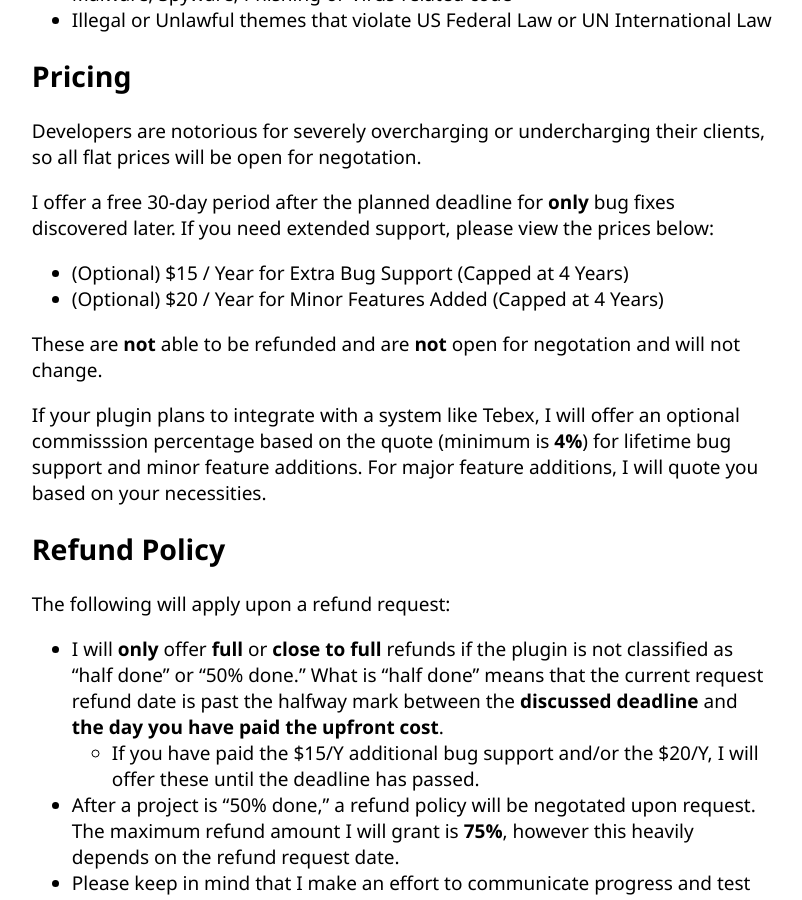
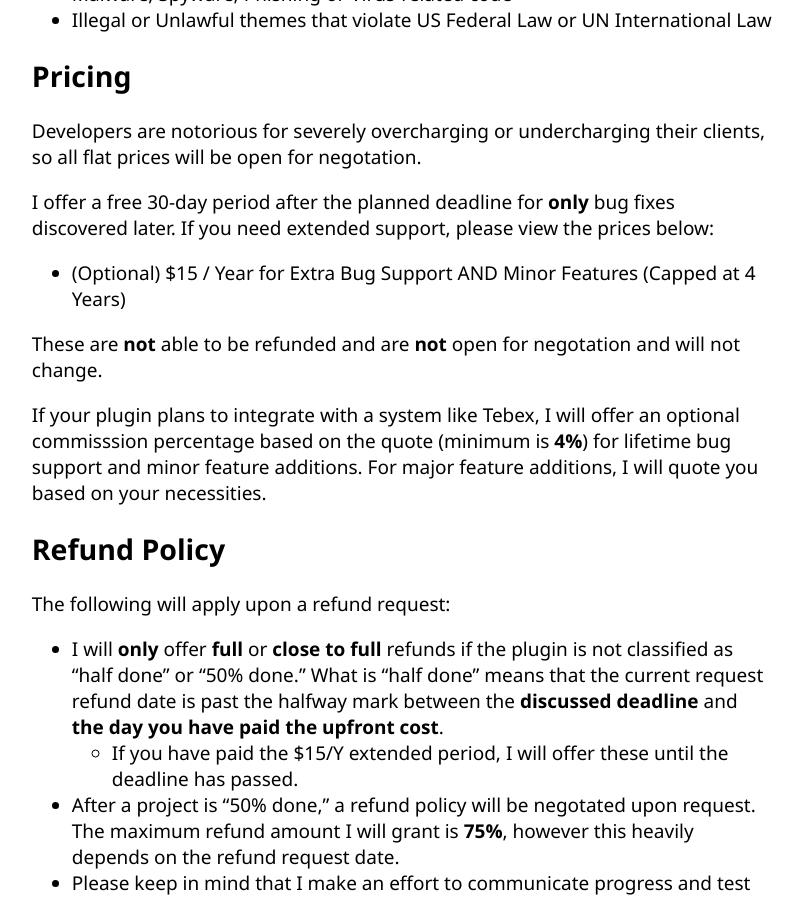
Before and after one commit to gmitch215/gmitch, a Jekyll site: the page built from commissions.md, in a window 1280 px wide and 900 px high, scrolled down 875 px. Shown: the whole window, without its empty margins (237-1039 px from the left). Built offline with Jekyll 4.4.1, drawn with Linux system fonts in a browser that asks for light colours.

Commit message:
Update commissions.md
Signed-off-by: Gregory Mitchell <gamercoder215@teaminceptus.us>

```diff
--- a/commissions.md
+++ b/commissions.md
@@ -37,8 +37,7 @@ Developers are notorious for severely overcharging or undercharging their client
 
 I offer a free 30-day period after the planned deadline for **only** bug fixes discovered later. If you need extended support, please view the prices below:
 
-- (Optional) $15 / Year for Extra Bug Support (Capped at 4 Years)
-- (Optional) $20 / Year for Minor Features Added (Capped at 4 Years)
+- (Optional) $15 / Year for Extra Bug Support AND Minor Features (Capped at 4 Years)
 
 These are **not** able to be refunded and are **not** open for negotation and will not change.
 
@@ -49,7 +48,7 @@ If your plugin plans to integrate with a system like Tebex, I will offer an opti
 The following will apply upon a refund request:
 
 - I will **only** offer **full** or **close to full** refunds if the plugin is not classified as "half done" or "50% done." What is "half done" means that the current request refund date is past the halfway mark between the **discussed deadline** and **the day you have paid the upfront cost**.
-  - If you have paid the $15/Y additional bug support and/or the $20/Y, I will offer these until the deadline has passed.
+  - If you have paid the $15/Y extended period, I will offer these until the deadline has passed.
 - After a project is "50% done," a refund policy will be negotated upon request. The maximum refund amount I will grant is **75%**, however this heavily depends on the refund request date.
 - Please keep in mind that I make an effort to communicate progress and test with the client as much as possible to ensure features are made to your satisfaction. There should not be any major surprises upon release.
 - After the deadline has passed, **I will not offer any refunds.** If you need bugs fixed or minor features added, please pay the fees shown above.
```
